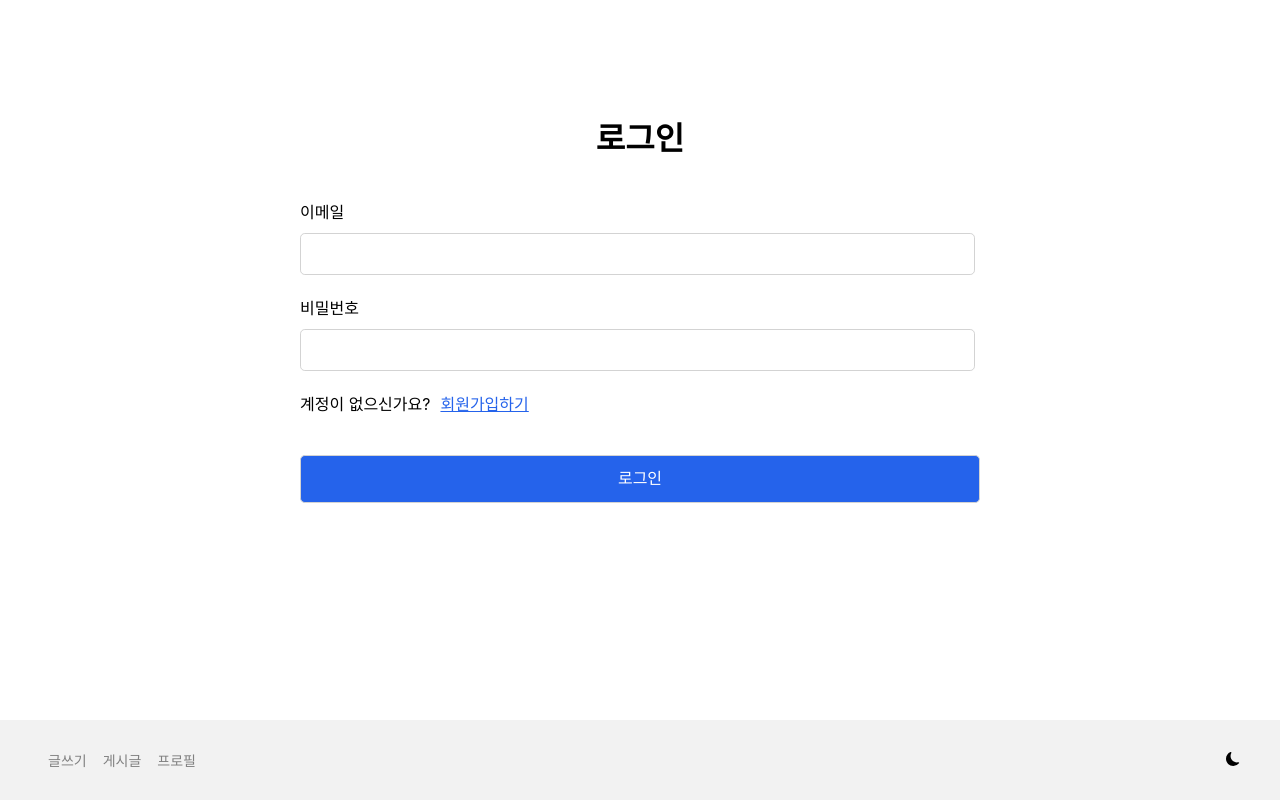
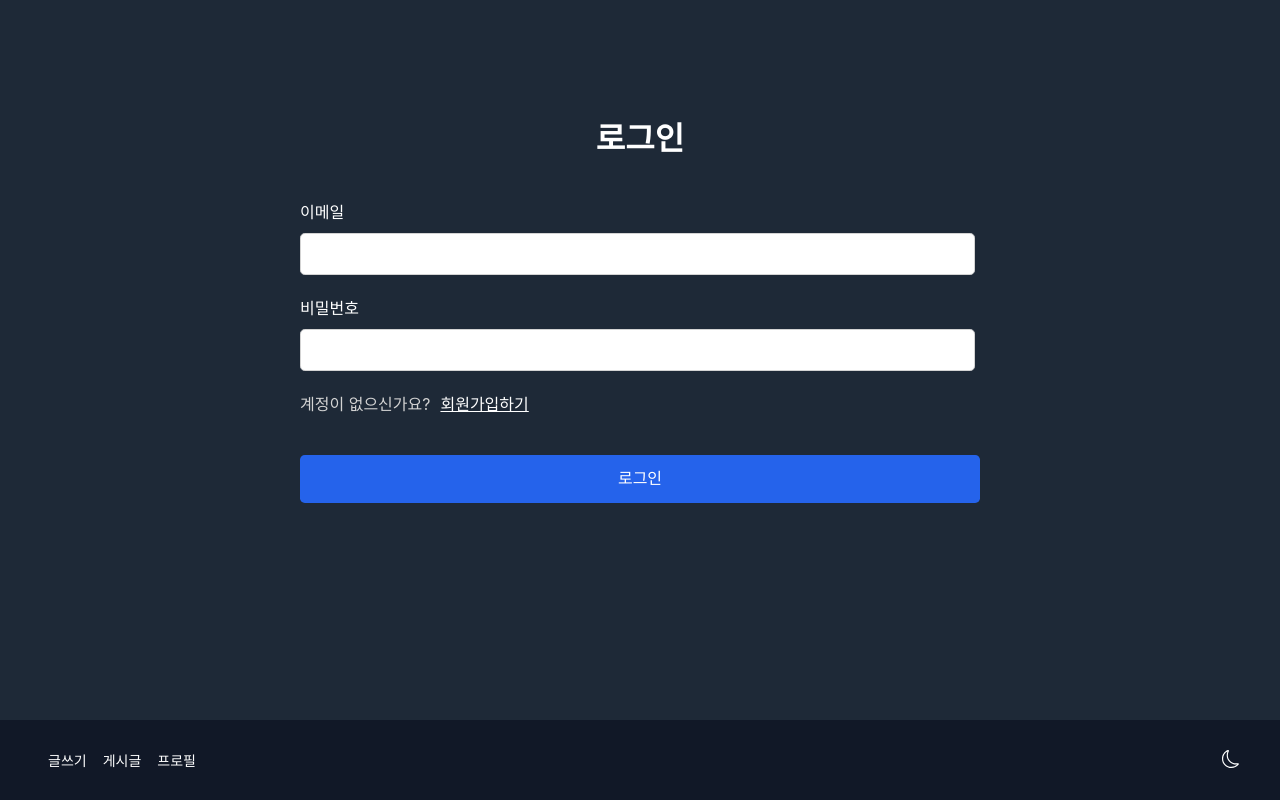
Before and after one commit to hayeon9826/react-blog, a React (Create React App) app: page / in a window 1280 px wide. Both pictures are taken after a click on the element 1233 px from the left and 829 px from the top of the page. Shown: the part 69-869 px from the top of the page. Built offline with nearby package versions, Linux system fonts and the light colour scheme; no server answers.

Commit message:
feat: 4-1. 다크모드 toggle 구현

```diff
--- a/src/App.tsx
+++ b/src/App.tsx
@@ -1,4 +1,4 @@
-import { useState, useEffect } from "react";
+import { useState, useEffect, useContext } from "react";
 import { app } from "firebaseApp";
 import { getAuth, onAuthStateChanged } from "firebase/auth";
 import "react-toastify/dist/ReactToastify.css";
@@ -6,9 +6,11 @@
 
 import Router from "./pages/Router";
 import Loader from "components/Loader";
+import ThemeContext from "context/ThemeContext";
 
 function App() {
   const auth = getAuth(app);
+  const context = useContext(ThemeContext);
   const [init, setInit] = useState<boolean>(false);
   const [isAuthenticated, setIsAuthenticated] = useState<boolean>(!!auth?.currentUser);
 
@@ -25,8 +27,10 @@
 
   return (
     <>
-      <ToastContainer position="top-right" autoClose={1000} hideProgressBar newestOnTop closeOnClick rtl={false} pauseOnFocusLoss draggable pauseOnHover />
-      {init ? <Router isAuthenticated={isAuthenticated} /> : <Loader />}
+      <div className={context.theme === "dark" ? "Dark" : "White"}>
+        <ToastContainer position="top-right" autoClose={1000} hideProgressBar newestOnTop closeOnClick rtl={false} pauseOnFocusLoss draggable pauseOnHover />
+        {init ? <Router isAuthenticated={isAuthenticated} /> : <Loader />}
+      </div>
     </>
   );
 }
--- a/src/components/Footer.tsx
+++ b/src/components/Footer.tsx
@@ -1,7 +1,12 @@
+import { useContext } from "react";
+
 import { Link } from "react-router-dom";
-import { BsFillMoonFill } from "react-icons/bs";
+import { BsMoon, BsSun } from "react-icons/bs";
+import ThemeContext from "context/ThemeContext";
 
 export default function Footer() {
+  const context = useContext(ThemeContext);
+
   return (
     <footer>
       <div>
@@ -10,7 +15,11 @@
         <Link to="/profile">프로필</Link>
       </div>
       <div>
-        <BsFillMoonFill />
+        {context.theme === "light" ? (
+          <BsSun onClick={context.toggleMode} className="Footer__theme-btn" />
+        ) : (
+          <BsMoon onClick={context.toggleMode} className="Footer__theme-btn" />
+        )}
       </div>
     </footer>
   );
--- a/src/components/Profile.tsx
+++ b/src/components/Profile.tsx
@@ -1,15 +1,18 @@
 import { app } from "firebaseApp";
 import { toast } from "react-toastify";
 import { getAuth, signOut } from "firebase/auth";
+import { useContext } from "react";
+import AuthContext from "context/AuthContext";
 
 export default function Profile() {
+  const { user } = useContext(AuthContext);
   return (
     <div className="Profile__box">
       <div className="Flex__box-lg">
         <div className="Profile__image" />
         <div>
-          <div className="Profile__email">testname@test.com</div>
-          <div className="Profile__name">김아무개</div>
+          <div className="Profile__email">{user?.email}</div>
+          <div className="Profile__name">반갑습니다 사용자님!</div>
         </div>
       </div>
       <div
--- a/src/components/auth/SignupForm.tsx
+++ b/src/components/auth/SignupForm.tsx
@@ -90,7 +90,7 @@
         </Link>
       </div>
       <div className="Form__block--lg">
-        <input type="submit" value="로그인" className="Form__btn-submit" disabled={error?.length > 0} />
+        <input type="submit" value="회원가입" className="Form__btn-submit" disabled={error?.length > 0} />
       </div>
     </form>
   );
--- a/src/components/posts/PostDetail.tsx
+++ b/src/components/posts/PostDetail.tsx
@@ -2,9 +2,8 @@
 import { doc, getDoc, deleteDoc } from "firebase/firestore";
 import { toast } from "react-toastify";
 
-import { AiFillHeart } from "react-icons/ai";
 import { db } from "firebaseApp";
-import { Link, useParams } from "react-router-dom";
+import { Link, useParams, useNavigate } from "react-router-dom";
 import { PostProps } from "./PostList";
 import Loader from "components/Loader";
 import AuthContext from "context/AuthContext";
@@ -13,11 +12,13 @@
   const params = useParams();
   const [post, setPost] = useState<PostProps | null>(null);
   const { user } = useContext(AuthContext);
+  const navigate = useNavigate();
 
   const handleDelete = async () => {
     const confirm = window.confirm("해당 게시글을 삭제하시겠습니까?");
     if (confirm && post) {
       await deleteDoc(doc(db, "posts", post.id));
+      navigate("/");
       toast.success("게시글을 삭제했습니다.");
     }
   };
--- a/src/components/posts/PostForm.tsx
+++ b/src/components/posts/PostForm.tsx
@@ -8,6 +8,7 @@
 import { collection, addDoc, doc, getDoc, updateDoc } from "firebase/firestore";
 import AuthContext from "context/AuthContext";
 import { PostProps } from "./PostList";
+import Loader from "components/Loader";
 
 export default function PostForm() {
   const params = useParams();
@@ -90,7 +91,7 @@
     }
   }, [post]);
 
-  return (
+  return (post && user?.uid === post.uid) || (!post && user) ? (
     <form onSubmit={onSubmit} className="Form">
       <div className="Form__block">
         <label htmlFor="title">제목</label>
@@ -108,5 +109,7 @@
         <input type="submit" value={post ? "수정" : "제출"} className="Form__btn-submit" />
       </div>
     </form>
+  ) : (
+    <Loader />
   );
 }
--- /dev/null
+++ b/src/context/ThemeContext.tsx
@@ -0,0 +1,23 @@
+import { ReactNode, createContext, useState } from "react";
+
+const ThemeContext = createContext({
+  theme: "light",
+  toggleMode: () => {},
+});
+
+interface ThemeProps {
+  children: ReactNode;
+}
+
+export const ThemeContextProvider = ({ children }: ThemeProps) => {
+  const [theme, setTheme] = useState(window.localStorage.getItem("theme") || "light");
+
+  const toggleMode = () => {
+    setTheme((prev) => (prev === "light" ? "dark" : "light"));
+    window.localStorage.setItem("theme", theme === "light" ? "dark" : "light");
+  };
+
+  return <ThemeContext.Provider value={{ theme, toggleMode }}>{children}</ThemeContext.Provider>;
+};
+
+export default ThemeContext;
--- a/src/index.css
+++ b/src/index.css
@@ -84,6 +84,11 @@
 
 footer div {
   cursor: pointer;
+}
+
+.Footer__theme-btn {
+  width: 18px;
+  height: 18px;
 }
 
 /* post list */
@@ -386,6 +391,7 @@
   max-width: 680px;
   padding: 20px;
   margin-top: 20px;
+  min-height: 100vh;
 }
 
 .Form input {
@@ -433,6 +439,7 @@
   font-size: 16px;
   background-color: #2563eb;
   color: white;
+  border: none;
 }
 
 .Form .Form__btn-submit:hover,
@@ -505,3 +512,56 @@
     transform: rotate(360deg);
   }
 }
+
+/* dark mode */
+.White {
+  transition: all 0.25s linear;
+  background-color: white;
+}
+
+.Dark {
+  transition: all 0.25s linear;
+  background-color: #1e2937;
+}
+
+.Dark a,
+.Dark .Form label,
+.Dark .Post__delete,
+.Dark .Profile__logout,
+.Dark .Form__title {
+  color: white;
+}
+
+.Dark a:hover,
+.Dark a:focus {
+  color: lightgray;
+}
+
+.Dark .Post__navigation-active,
+.Dark .Post__title,
+.Dark .Post__author-name,
+.Dark .Footer__theme-btn,
+.Dark .Profile__name {
+  color: white;
+}
+
+.Dark .Post__text,
+.Dark .Post__text--pre-wrap,
+.Dark .Profile__email,
+.Dark .Post__date,
+.Dark .Form__block {
+  color: lightgray;
+}
+
+.Dark .Form__error {
+  color: #ff6a71;
+}
+
+.Dark footer,
+.Dark header {
+  background-color: #111827;
+}
+
+.Dark .Profile__box {
+  background-color: lightslategray;
+}
--- a/src/index.tsx
+++ b/src/index.tsx
@@ -3,12 +3,15 @@
 import App from "./App";
 import { BrowserRouter as Router } from "react-router-dom";
 import { AuthContextProvider } from "context/AuthContext";
+import { ThemeContextProvider } from "context/ThemeContext";
 
 const root = ReactDOM.createRoot(document.getElementById("root") as HTMLElement);
 root.render(
-  <AuthContextProvider>
-    <Router>
-      <App />
-    </Router>
-  </AuthContextProvider>
+  <ThemeContextProvider>
+    <AuthContextProvider>
+      <Router>
+        <App />
+      </Router>
+    </AuthContextProvider>
+  </ThemeContextProvider>
 );
```
